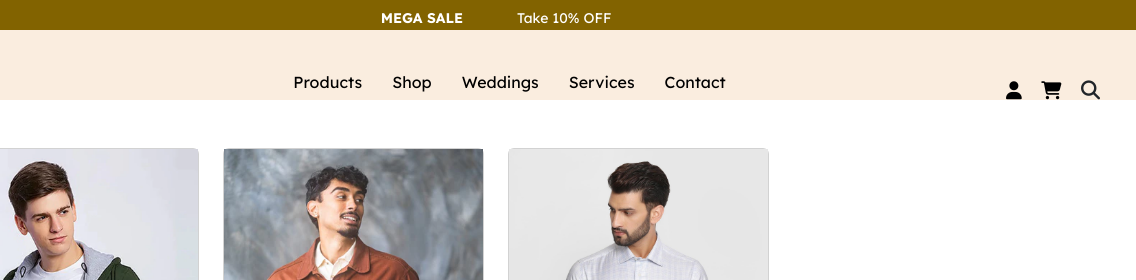
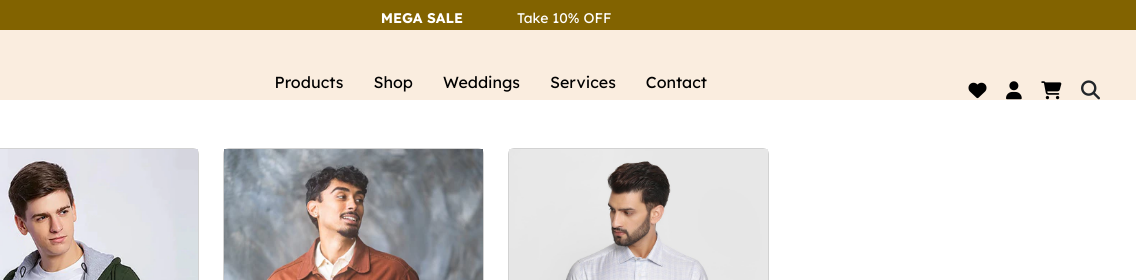
Before and after one commit to SaraYasser28/Taylor-Website, a plain HTML site: page wishlist.html in a window 1280 px wide. Shown: the top 280 px of the page, 144-1280 px from the left. Drawn offline with nearby package versions, Linux system fonts and the light colour scheme; no server answers.

Commit message:
Update wishlist.html

```diff
--- a/wishlist.html
+++ b/wishlist.html
@@ -41,6 +41,9 @@
 			</ul>
 
 			<div class="icons">
+				<a href="wishlist.html" title="Wishlist">
+					<i class="fa-solid fa-heart"></i>
+				</a>
 				<a href="#"><i class="fa-solid fa-user"></i></a>
 				<a href="#"><i class="fa-solid fa-cart-shopping"></i></a>
 				<div class="search-wrapper">
@@ -213,4 +216,5 @@
 	<script src="js/main.js"></script>
 </body>
 
+
 </html>
```
